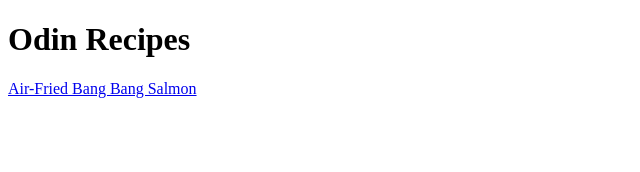
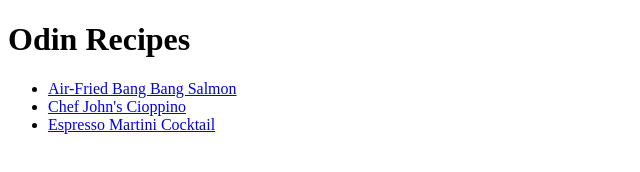
Before and after one commit to mscruzai/odin-recipes, a plain HTML site: page index.html in a window 1280 px wide. Shown: the whole page, without its empty margins (0-640 px from the left). Drawn offline with Linux system fonts and the light colour scheme.

Commit message:
Updated the title of index.html and added the recipe pages to the index.

```diff
--- a/index.html
+++ b/index.html
@@ -3,11 +3,14 @@
 <head>
     <meta charset="UTF-8">
     <meta name="viewport" content="width=device-width, initial-scale=1.0">
-    <title>Document</title>
+    <title>Odin Recipes</title>
 </head>
 <body>
     <h1>Odin Recipes</h1>
-    <a href="./recipes/airfriedbangbangsalmon.html">Air-Fried Bang Bang Salmon</a>
-
+    <ul>
+        <li><a href="./recipes/airfriedbangbangsalmon.html">Air-Fried Bang Bang Salmon</a></li>
+        <li><a href="./recipes/chefjohnscioppino.html">Chef John's Cioppino</a></li>
+        <li><a href="./recipes/espressomartinicocktail.html">Espresso Martini Cocktail</a></li>
+    </ul>
 </body>
 </html>
```
